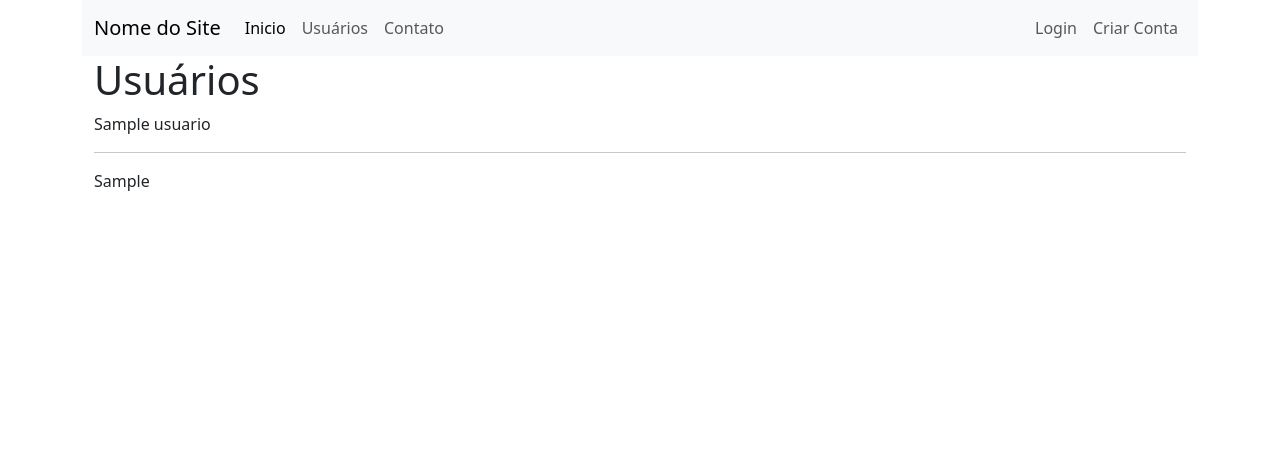
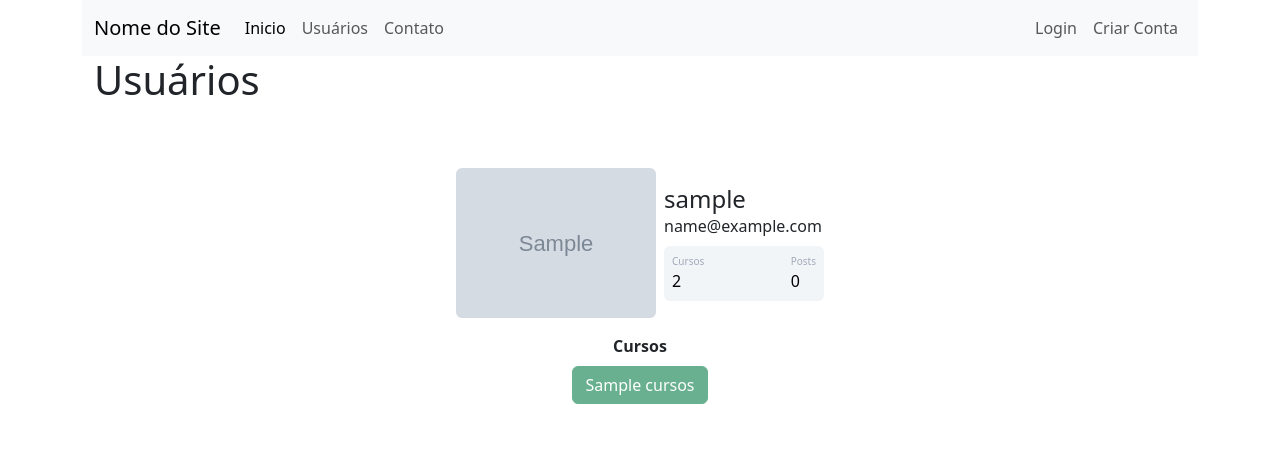
Before and after one commit to jccarlosjr/Flask_website, a Python web app: template templates/usuarios.html in a window 1280 px wide. Shown: the top 451 px of the page. Run offline with Jinja, Linux system fonts and the light colour scheme; the template is opened without the code that fills it: most values are stand-ins (such as "Sample title", 1, 10 or a date in 2020); grey boxes marked "Sample" are stand-in pictures.

Commit message:
update in usuarios

```diff
--- a/routes.py
+++ b/routes.py
@@ -7,9 +7,6 @@ from PIL import Image
 import secrets, os
 
 
-
-
-lista_usuarios = ['Jao', 'Jaozin', 'Joaozao', 'Jhonny']
 
 @app.route('/')
 def home():
@@ -24,6 +21,7 @@ def contato():
 @app.route('/usuarios')
 @login_required
 def usuarios():
+    lista_usuarios = Usuario.query.all()
     return render_template('usuarios.html', lista_usuarios=lista_usuarios)
 
 
--- a/templates/usuarios.html
+++ b/templates/usuarios.html
@@ -2,15 +2,41 @@
 
 
 {% block body %}
-    <div class="container">
-        <h1>Usuários</h1>
-        {% for usuario in lista_usuarios %}
 
-            <p>{{usuario}}</p>
-            <hr>
+        <div class="container">
+            <h1>Usuários</h1>
+            {% for usuario in lista_usuarios %}
 
-        {% endfor %}
+            <div class="container mt-5 d-flex justify-content-center">
+                <div class="card p-3">
+                    <div class="d-flex align-items-center">
+                        <div class="image pe-2"> <img src="{{ url_for('static', filename='fotos_perfil/{}'.format(usuario.foto_perfil)) }}" class="rounded" width="200"> </div>
+                        <div class="ml-3 w-100">
+                            <h4 class="mb-0 mt-0">{{ usuario.username }}</h4> <span>{{ usuario.email }}</span>
+                            <div class="p-2 mt-2 bg-primary d-flex justify-content-between rounded text-white stats">
+                                {% if 'Não Informado' in usuario.cursos %}
+                                    <div class="d-flex flex-column"> <span class="articles">Cursos</span> <span class="number1">0</span> </div>
+                                {% else %}
+                                    <div class="d-flex flex-column"> <span class="articles">Cursos</span> <span class="number1">{{ usuario.cursos.count(';') + 1 }}</span> </div>
+                                {% endif %}
 
-        {{ lista_usuarios}}
-    </div>
+                                <div class="d-flex flex-column"> <span class="rating">Posts</span> <span class="number3">0</span> </div>
+                            </div>
+                        </div>
+                    </div>
+                </div>
+            </div>
+            <div class="row justify-content-center">
+                <div class="col col-4" style="text-align: center">
+                    <strong>Cursos</strong><br>
+                    {% for curso in usuario.cursos.split(';') %}
+                        <button type="button" class="btn btn-success mt-2" disabled>{{ curso }}</button>
+                    {% endfor %}
+                </div>
+            </div>
+            {% endfor %}
+        </div>
+<div class="row mt-5">
+
+</div>
 {% endblock %}
```
Also changed, not shown: static/fotos_perfil/josezin@gmail.com.jpg (added).
